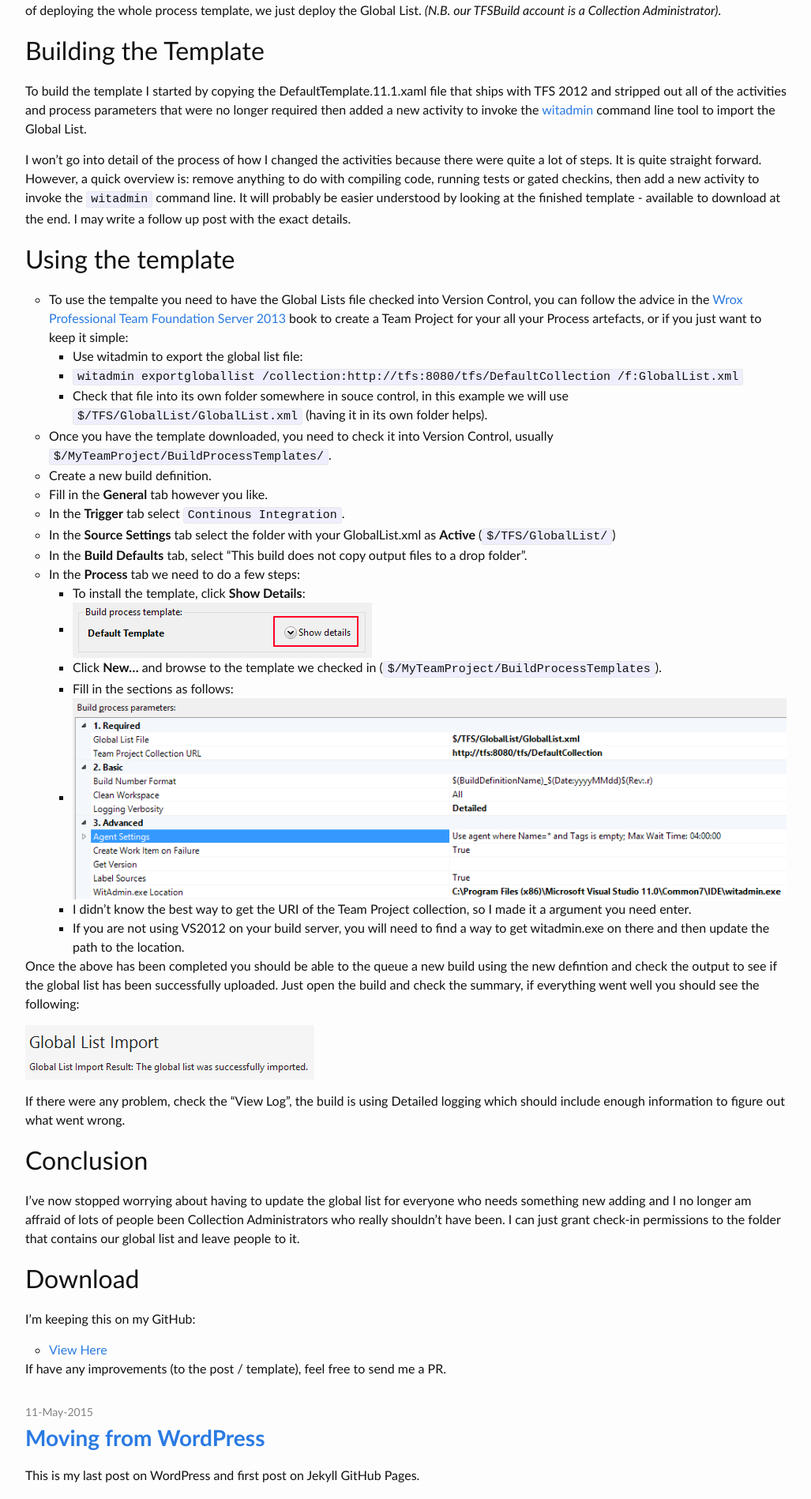
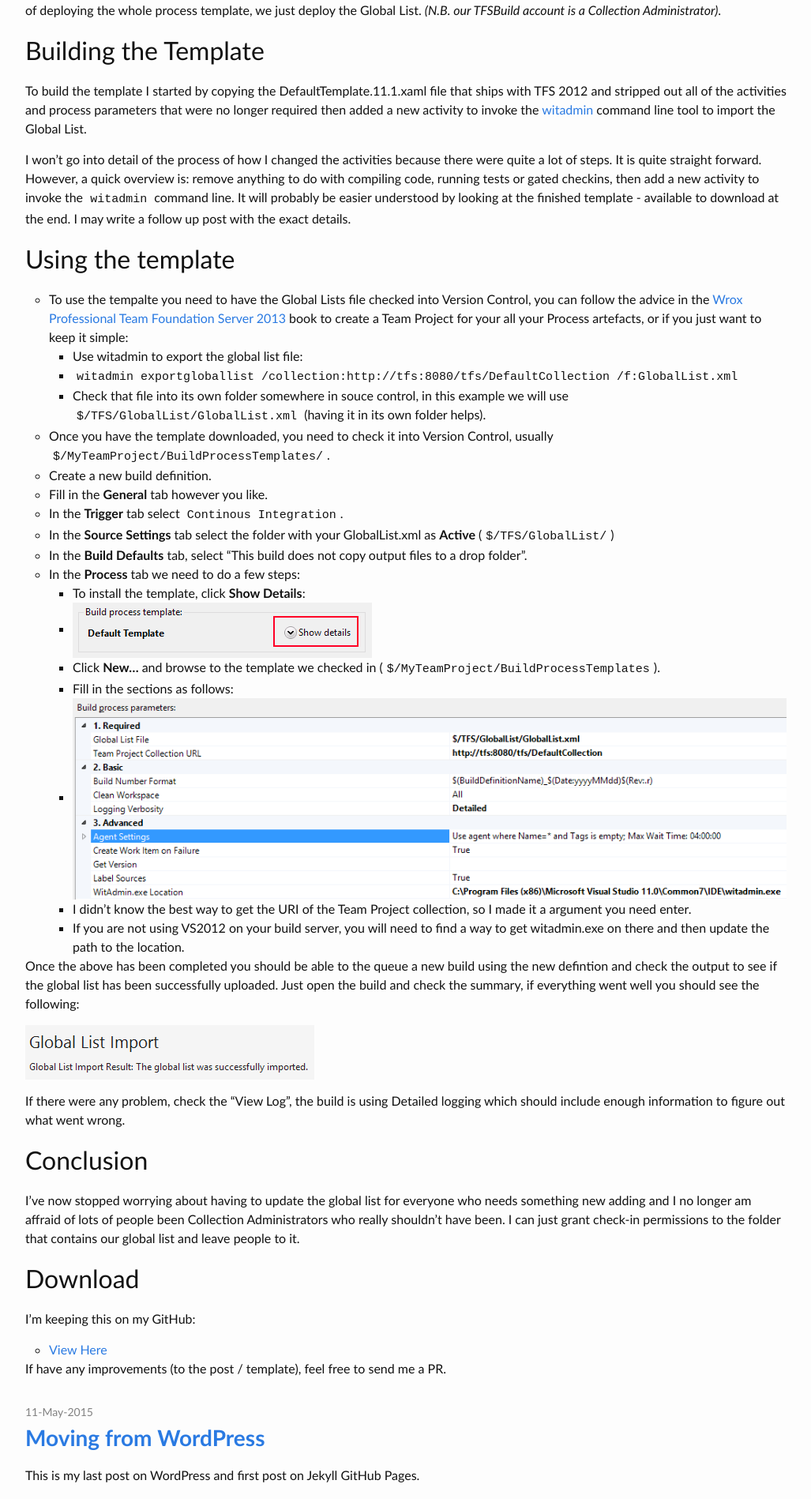
Before and after one commit to xdaDaveShaw/xdaDaveShaw.github.io, a Jekyll site: the page built from index.html, in a window 1280 px wide. Shown: the part 486-2384 px from the top of the page at 79% size, without its empty margins (126-1153 px from the left). Built offline with Jekyll 4.4.1, drawn with Linux system fonts in a browser that asks for light colours.

Commit message:
Change styling of code to be a little less garish

```diff
--- a/_sass/_base.scss
+++ b/_sass/_base.scss
@@ -128,16 +128,16 @@ blockquote {
 pre,
 code {
     font-size: 15px;
-    border: 1px solid $grey-color-light;
     border-radius: 3px;
-    background-color: #eef;
 }
 
 code {
     padding: 1px 5px;
+    word-wrap: break-word;
 }
 
 pre {
+    border: 1px solid $grey-color-light;
     padding: 8px 12px;
     overflow-x: scroll;
 
@@ -145,6 +145,7 @@ pre {
         border: 0;
         padding-right: 0;
         padding-left: 0;
+        word-wrap: normal;
     }
 }
 
```
